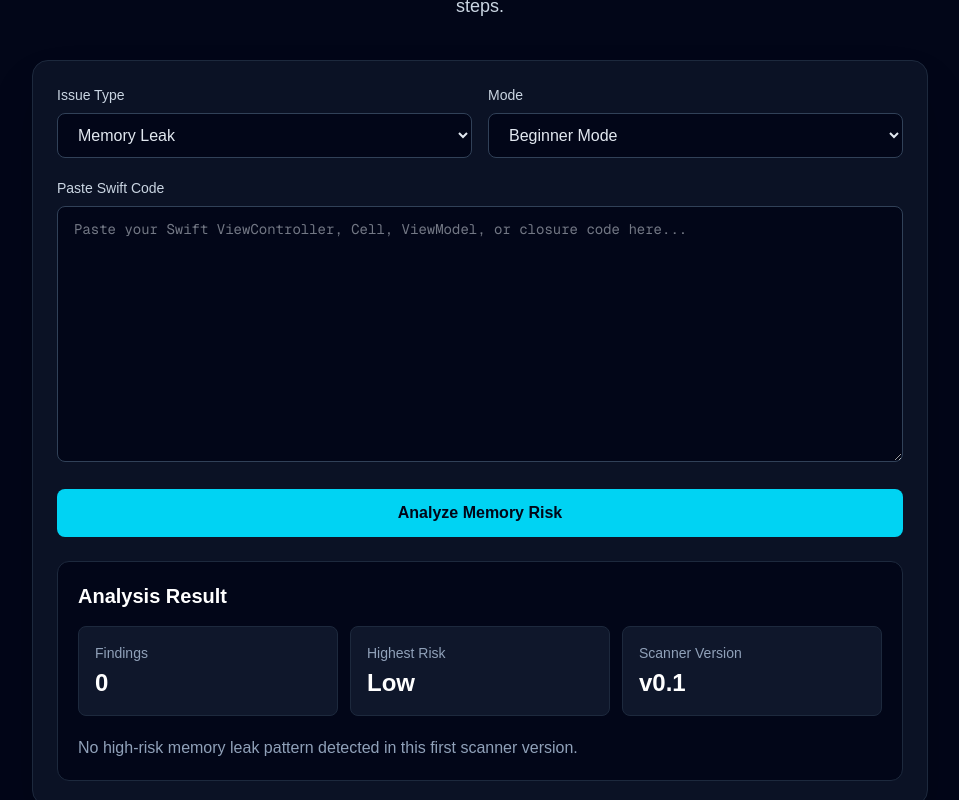
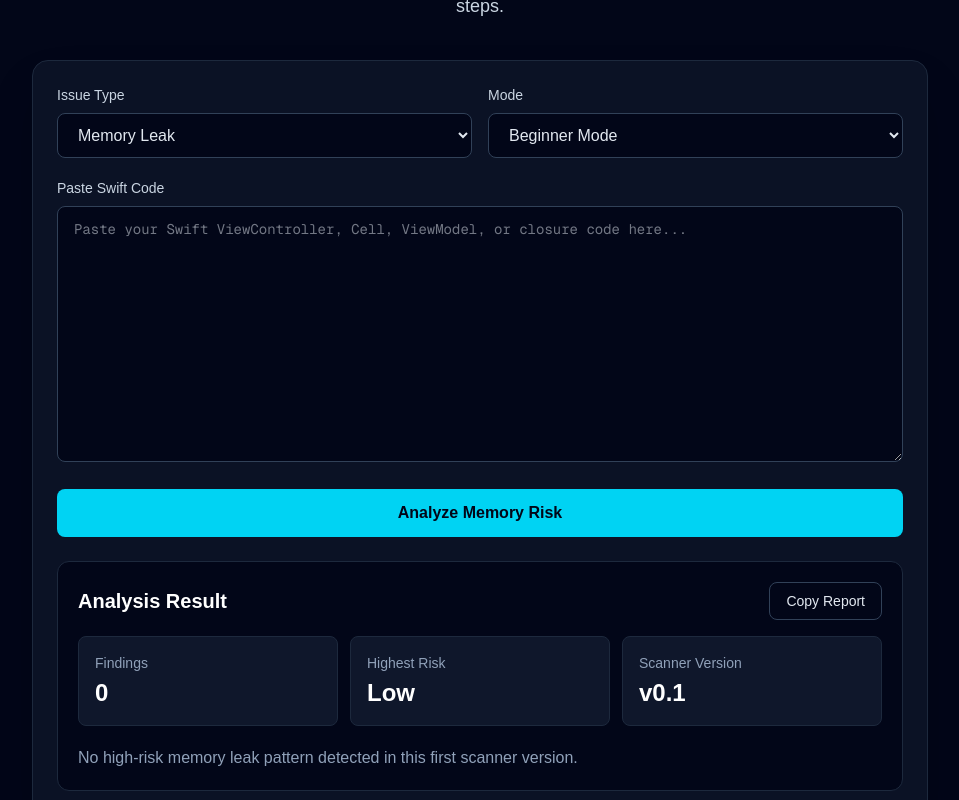
Before and after one commit to rs-forge-labs/rs-forge-ai, a Next.js app: page / in a window 1280 px wide. Both pictures are taken after a click on the button "Analyze Memory Risk". Shown: the part 306-1106 px from the top of the page, without its empty margins (160-1119 px from the left). Built offline with nearby package versions, Linux system fonts and the light colour scheme.

Commit message:
Add copy report action

```diff
--- a/src/app/page.tsx
+++ b/src/app/page.tsx
@@ -7,11 +7,13 @@ export default function Home() {
   const [code, setCode] = useState("");
   const [findings, setFindings] = useState<LeakFinding[]>([]);
   const [hasScanned, setHasScanned] = useState(false);
+  const [copyStatus, setCopyStatus] = useState("");
 
   const handleAnalyze = () => {
     const result = scanSwiftCode(code);
     setFindings(result);
     setHasScanned(true);
+    setCopyStatus("");
   };
 
   const highestRisk = findings.some((finding) => finding.risk === "High")
@@ -19,6 +21,65 @@ export default function Home() {
     : findings.some((finding) => finding.risk === "Medium")
       ? "Medium"
       : "Low";
+
+  const buildReportText = () => {
+    if (!hasScanned) {
+      return "";
+    }
+
+    if (findings.length === 0) {
+      return `RS Forge AI - Swift Memory Leak Analysis
+
+Findings: 0
+Highest Risk: Low
+Scanner Version: v0.1
+
+No high-risk memory leak pattern detected in this first scanner version.`;
+    }
+
+    const reportItems = findings
+      .map(
+        (finding, index) => `
+${index + 1}. ${finding.title}
+Risk: ${finding.risk}
+Pattern: ${finding.pattern}
+Possible Retain Chain: ${finding.retainChain}
+
+Why:
+${finding.whyItHappens}
+
+Fix:
+${finding.fix}
+
+Xcode Verification:
+${finding.verificationSteps.map((step) => `- ${step}`).join("\n")}
+`
+      )
+      .join("\n----------------------\n");
+
+    return `RS Forge AI - Swift Memory Leak Analysis
+
+Findings: ${findings.length}
+Highest Risk: ${highestRisk}
+Scanner Version: v0.1
+
+${reportItems}`;
+  };
+
+  const handleCopyReport = async () => {
+    const reportText = buildReportText();
+
+    if (!reportText) {
+      return;
+    }
+
+    try {
+      await navigator.clipboard.writeText(reportText);
+      setCopyStatus("Copied");
+    } catch {
+      setCopyStatus("Copy failed");
+    }
+  };
 
   return (
     <main className="min-h-screen bg-slate-950 text-white">
@@ -84,7 +145,22 @@ export default function Home() {
 
           {hasScanned && (
             <div className="mt-6 rounded-xl border border-slate-800 bg-slate-950 p-5">
-              <h2 className="text-xl font-semibold">Analysis Result</h2>
+              <div className="flex flex-col gap-3 sm:flex-row sm:items-center sm:justify-between">
+                <h2 className="text-xl font-semibold">Analysis Result</h2>
+
+                <div className="flex items-center gap-3">
+                  {copyStatus && (
+                    <span className="text-sm text-slate-400">{copyStatus}</span>
+                  )}
+
+                  <button
+                    onClick={handleCopyReport}
+                    className="rounded-lg border border-slate-700 px-4 py-2 text-sm font-medium text-slate-200 transition hover:border-cyan-400 hover:text-cyan-200"
+                  >
+                    Copy Report
+                  </button>
+                </div>
+              </div>
 
               <div className="mt-4 grid gap-3 md:grid-cols-3">
                 <div className="rounded-lg border border-slate-800 bg-slate-900 p-4">
```
